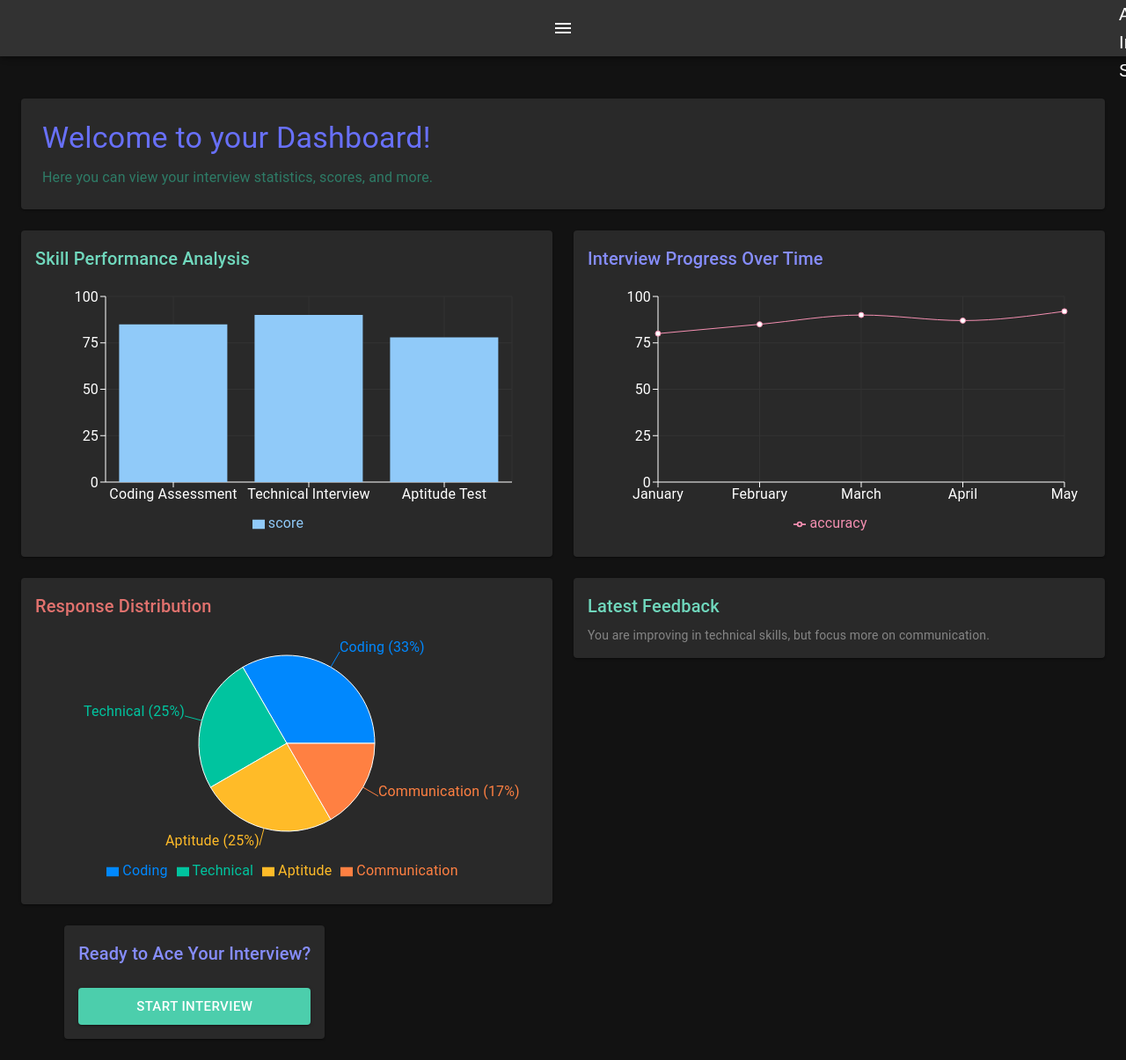
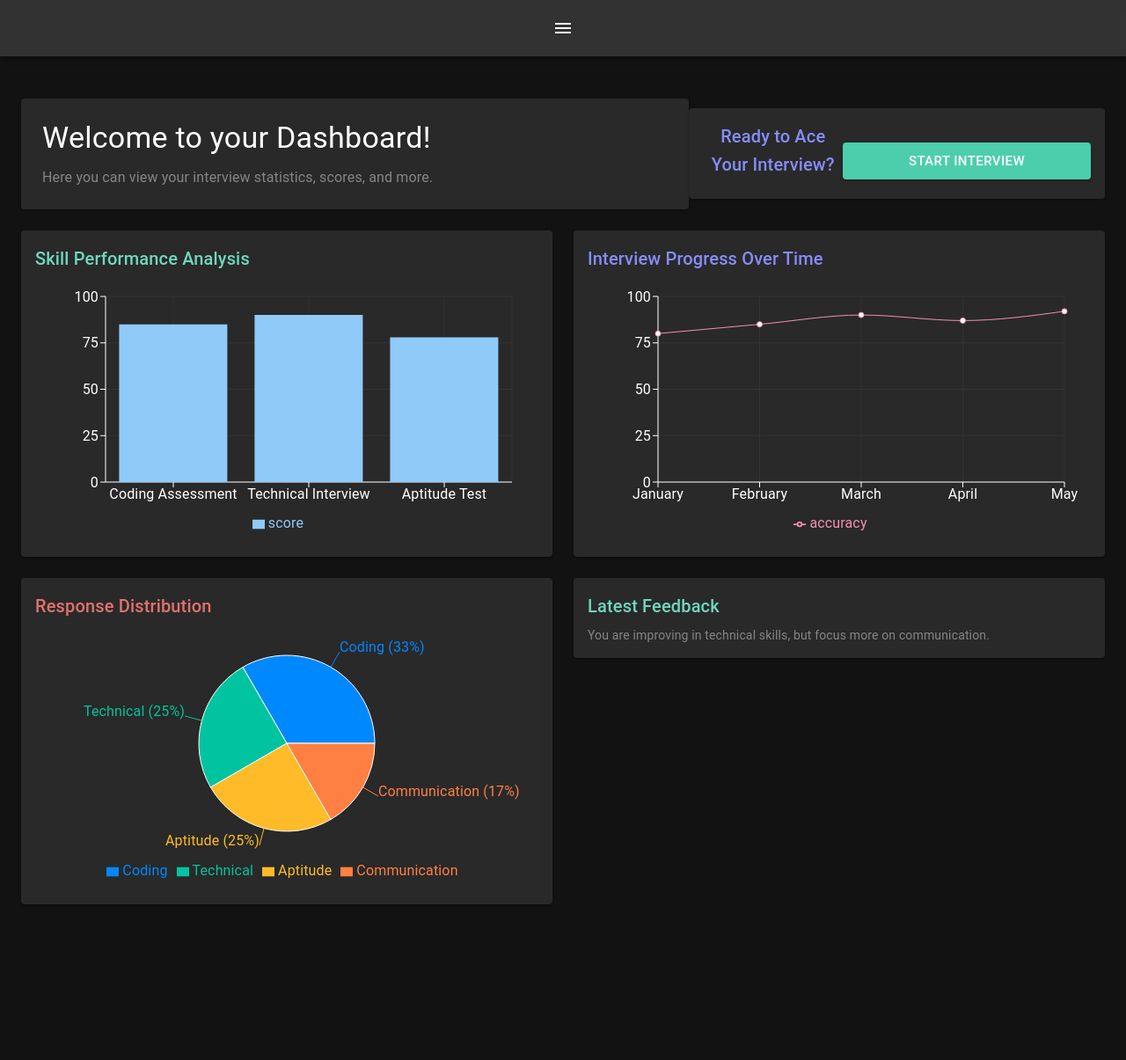
Before and after one commit to shankyy28/Mock-Mate, a React (Create React App) app in the folder CLIENT/: page / in a window 1280 px wide. Shown: the whole page at 88% size. After the commit the page ends 1052 px from the top, so only its background shows below. Built offline with nearby package versions, Linux system fonts and the light colour scheme.

Commit message:
fix: fixed top bar and Llama prompt

```diff
--- a/CLIENT/src/components/DashboardContent.jsx
+++ b/CLIENT/src/components/DashboardContent.jsx
@@ -10,27 +10,56 @@ const DashboardContent = () => {
   const navigate = useNavigate(); // Hook for navigation
 
   return (
-    <Grid container spacing={3} style={{ padding: '24px', marginTop: '64px' }}> {/* Added marginTop to push down content */}
-      {/* Welcome Message */}
-      <Grid item xs={12}>
+    <Grid container spacing={3} style={{ padding: '24px', marginTop: '64px' }}>
+      {/* Welcome Message and Start Interview Button */}
+      <Grid item xs={12} style={{ display: 'flex', justifyContent: 'space-between', alignItems: 'center' }}>
         <Paper
           style={{
             padding: '24px',
             backgroundColor: theme.palette.background.paper,
             color: theme.palette.text.primary,
             display: 'flex',
-            justifyContent: 'space-between',
+            flexDirection: 'column',
+            flexGrow: 1,
+          }}
+        >
+          <Typography variant="h4" gutterBottom sx={{ color: 'white' }}>
+            Welcome to your Dashboard!
+          </Typography>
+          <Typography variant="body1" sx={{ color: theme.palette.grey[600] }}>
+            Here you can view your interview statistics, scores, and more.
+          </Typography>
+        </Paper>
+        <Paper
+          style={{
+            padding: '16px',
+            backgroundColor: theme.palette.background.paper,
+            color: theme.palette.text.primary,
+            textAlign: 'center',
+            display: 'flex',
+            justifyContent: 'center',
             alignItems: 'center',
           }}
         >
-          <div>
-            <Typography variant="h4" gutterBottom sx={{ color: theme.palette.blueAccent[500] }}>
-              Welcome to your Dashboard!
-            </Typography>
-            <Typography variant="body1" sx={{ color: theme.palette.greenAccent[300] }}>
-              Here you can view your interview statistics, scores, and more.
-            </Typography>
-          </div>
+          <Typography variant="h6" gutterBottom sx={{ color: theme.palette.blueAccent[600] }}>
+            Ready to Ace Your Interview?
+          </Typography>
+          <Button
+            variant="contained"
+            color="primary"
+            size="large"
+            onClick={() => navigate('/resume-uploader')} // Navigate to the Resume Uploader
+            sx={{
+              marginTop: '16px',
+              backgroundColor: theme.palette.greenAccent[500],
+              color: '#ffffff',
+              '&:hover': {
+                backgroundColor: theme.palette.greenAccent[700],
+              },
+            }}
+          >
+            Start Interview
+          </Button>
         </Paper>
       </Grid>
 
@@ -99,38 +128,6 @@ const DashboardContent = () => {
           </Typography>
         </Paper>
       </Grid>
-
-      {/* Start Interview Button */}
-      <Grid item xs={12} md={4} style={{ display: 'flex', justifyContent: 'center', alignItems: 'center' }}>
-        <Paper
-          style={{
-            padding: '16px',
-            backgroundColor: theme.palette.background.paper,
-            color: theme.palette.text.primary,
-            textAlign: 'center',
-          }}
-        >
-          <Typography variant="h6" gutterBottom sx={{ color: theme.palette.blueAccent[600] }}>
-            Ready to Ace Your Interview?
-          </Typography>
-          <Button
-            variant="contained"
-            color="primary"
-            size="large"
-            onClick={() => navigate('/resume-uploader')} // Navigate to the Resume Uploader
-            sx={{
-              marginTop: '16px',
-              backgroundColor: theme.palette.greenAccent[500],
-              color: '#ffffff',
-              '&:hover': {
-                backgroundColor: theme.palette.greenAccent[700],
-              },
-            }}
-          >
-            Start Interview
-          </Button>
-        </Paper>
-      </Grid>
     </Grid>
   );
 };
--- a/CLIENT/src/components/TopBar.jsx
+++ b/CLIENT/src/components/TopBar.jsx
@@ -10,9 +10,9 @@ const TopBar = ({ toggleSidebar }) => {
         <IconButton onClick={toggleSidebar} sx={{ color: 'white', marginRight: '16px' }}>
           <MenuIcon /> {/* Material UI icon for sidebar toggle */}
         </IconButton>
-        <Typography variant="h6" sx={{ flexGrow: 1, fontFamily: 'Cursive, sans-serif' }}>
+        {/* <Typography variant="h6" sx={{ flexGrow: 1, fontFamily: 'Cursive, sans-serif' }}>
           MockMate: An AI Interview Simulator
-        </Typography>
+        </Typography> */}
         <div style={{ position: 'relative', marginRight: '20px' }}>
           <InputBase
             placeholder="Search..."
```
Also changed, not shown: 1 other file (tests, documents, lock files or other folders).
